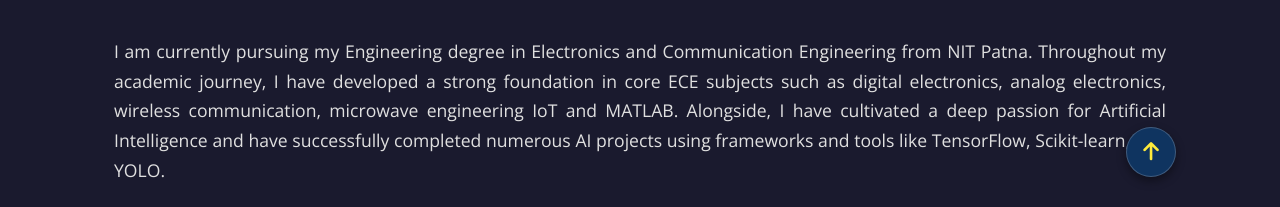
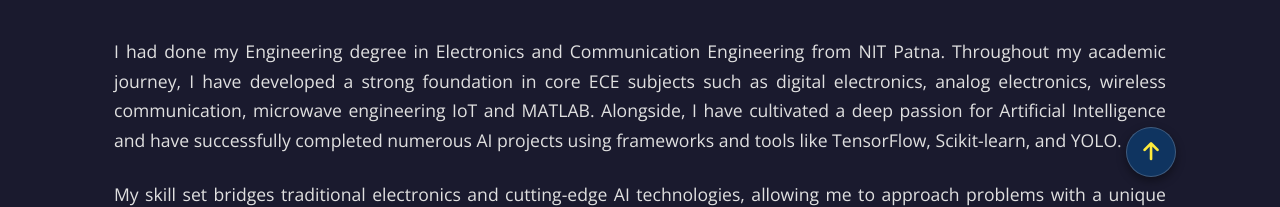
Before and after one commit to rishishankar-03/Portfolio, a plain HTML site: page index.html in a window 1280 px wide. Shown: the part 591-798 px from the top of the page. Drawn offline with nearby package versions, Linux system fonts and the light colour scheme.

Commit message:
updated resume

```diff
--- a/index.html
+++ b/index.html
@@ -932,7 +932,7 @@
   <section id="about" data-aos="fade-up">
     <h2>About Me</h2>
     <p>
-      I am currently pursuing my Engineering degree in Electronics and Communication Engineering from NIT Patna.
+      I had done my Engineering degree in Electronics and Communication Engineering from NIT Patna.
       Throughout my academic journey, I have developed a strong foundation in core ECE subjects such as digital
       electronics, analog electronics, wireless communication, microwave engineering IoT and MATLAB. Alongside, I
       have cultivated a deep passion for Artificial
```
Also changed, not shown: 1 other file.
